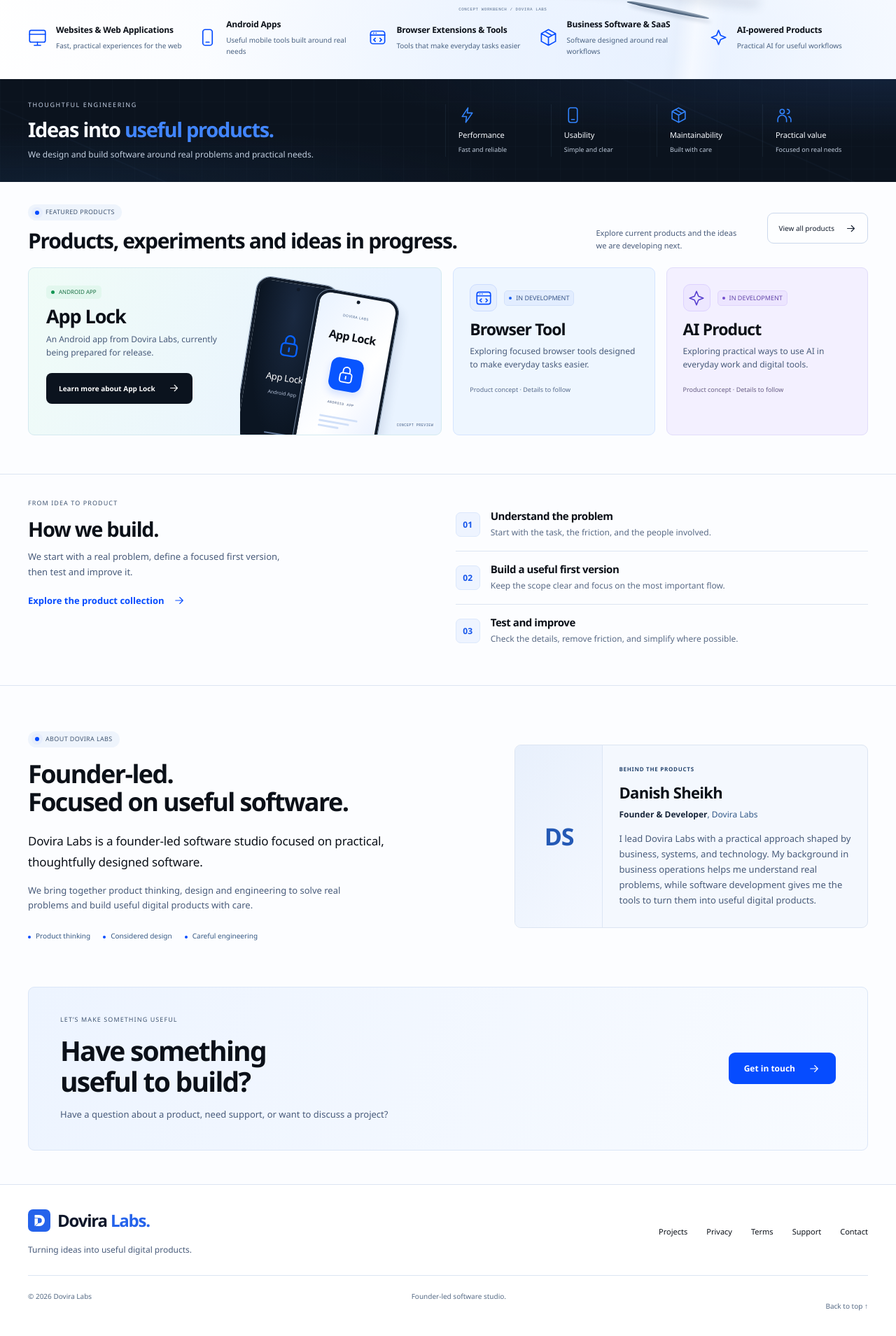
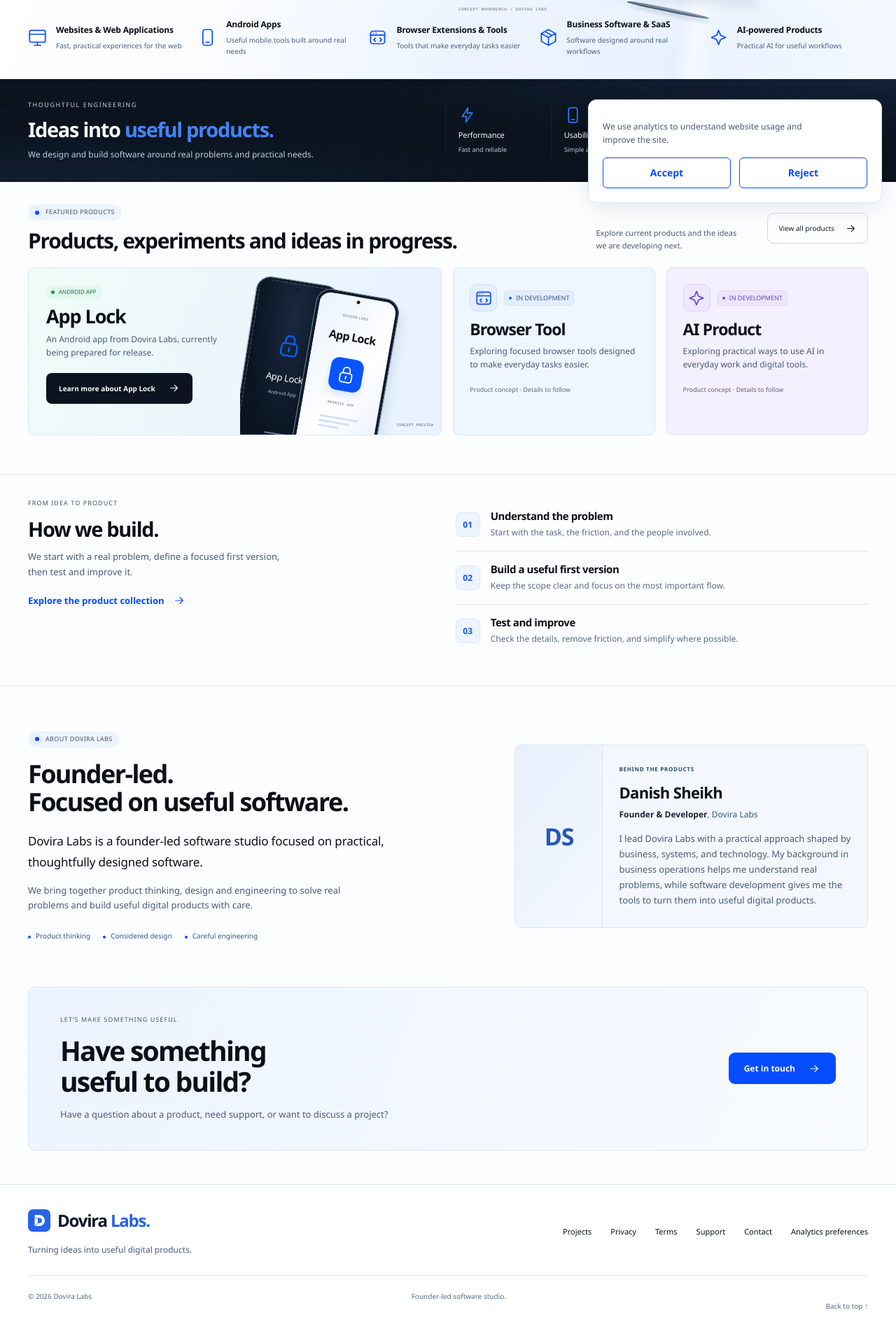
Before and after one commit to DoviraLabs/doviralabs.com, a React (Vite) app: page / in a window 1280 px wide. Shown: the part 490-2399 px from the top of the page at 70% size. Built offline with nearby package versions, Linux system fonts and the light colour scheme.

Commit message:
Add analytics consent controls

```diff
--- a/index.html
+++ b/index.html
@@ -2,13 +2,38 @@
 <html lang="en">
   <head>
     <!-- Google tag (gtag.js) -->
-    <script async src="https://www.googletagmanager.com/gtag/js?id=G-SQXMD4F5YT"></script>
     <script>
       window.dataLayer = window.dataLayer || [];
       function gtag(){dataLayer.push(arguments);}
+      gtag('consent', 'default', {
+        analytics_storage: 'denied',
+        ad_storage: 'denied',
+        ad_user_data: 'denied',
+        ad_personalization: 'denied'
+      });
+      window.analyticsConsent = {
+        choice: null,
+        set: function(choice) {
+          this.choice = choice;
+          gtag('consent', 'update', {
+            analytics_storage: choice === 'accepted' ? 'granted' : 'denied',
+            ad_storage: 'denied',
+            ad_user_data: 'denied',
+            ad_personalization: 'denied'
+          });
+          try { localStorage.setItem('dovira-analytics-consent', choice); } catch (_) {}
+        }
+      };
+      try {
+        var savedConsent = localStorage.getItem('dovira-analytics-consent');
+        if (savedConsent === 'accepted' || savedConsent === 'rejected') {
+          window.analyticsConsent.set(savedConsent);
+        }
+      } catch (_) {}
       gtag('js', new Date());
       gtag('config', 'G-SQXMD4F5YT');
     </script>
+    <script async src="https://www.googletagmanager.com/gtag/js?id=G-SQXMD4F5YT"></script>
 
     <meta charset="UTF-8" />
     <link rel="icon" type="image/svg+xml" href="/favicon.svg" />
--- /dev/null
+++ b/src/components/AnalyticsConsent.tsx
@@ -0,0 +1,64 @@
+import { useEffect, useRef, useState } from "react";
+import "./analytics-consent.css";
+
+type Choice = "accepted" | "rejected";
+
+declare global {
+  interface Window {
+    analyticsConsent: {
+      choice: Choice | null;
+      set: (choice: Choice) => void;
+    };
+  }
+}
+
+export function AnalyticsConsent() {
+  const [visible, setVisible] = useState(() => !window.analyticsConsent.choice);
+  const [reopened, setReopened] = useState(false);
+  const preferences = useRef<HTMLButtonElement>(null);
+  const panel = useRef<HTMLElement>(null);
+
+  useEffect(() => {
+    if (visible && reopened) panel.current?.focus();
+  }, [visible, reopened]);
+
+  function choose(choice: Choice) {
+    window.analyticsConsent.set(choice);
+    setVisible(false);
+    if (reopened) preferences.current?.focus({ preventScroll: true });
+    else document.getElementById("main")?.focus({ preventScroll: true });
+  }
+
+  return (
+    <>
+      <button
+        ref={preferences}
+        type="button"
+        className="analytics-preferences"
+        aria-expanded={visible}
+        aria-controls={visible ? "analytics-consent" : undefined}
+        onClick={() => { setReopened(true); setVisible(true); }}
+      >
+        Analytics preferences
+      </button>
+      {visible && (
+        <section
+          ref={panel}
+          id="analytics-consent"
+          className="analytics-consent"
+          aria-label="Analytics preferences"
+          aria-describedby="analytics-consent-copy"
+          tabIndex={-1}
+        >
+          <p id="analytics-consent-copy">
+            We use analytics to understand website usage and improve the site.
+          </p>
+          <div className="analytics-consent-actions">
+            <button type="button" onClick={() => choose("accepted")}>Accept</button>
+            <button type="button" onClick={() => choose("rejected")}>Reject</button>
+          </div>
+        </section>
+      )}
+    </>
+  );
+}
--- /dev/null
+++ b/src/components/analytics-consent.css
@@ -0,0 +1,46 @@
+.analytics-preferences {
+  padding: 0;
+  min-height: 44px;
+  border: 0;
+  background: transparent;
+  color: inherit;
+  cursor: pointer;
+  text-align: left;
+}
+.analytics-preferences:hover { color: var(--accent); }
+.analytics-consent {
+  position: fixed;
+  z-index: 40;
+  right: 20px;
+  bottom: 20px;
+  width: min(420px, calc(100% - 40px));
+  max-height: calc(100dvh - 40px);
+  overflow-y: auto;
+  padding: 20px;
+  border: 1px solid var(--line);
+  border-radius: 12px;
+  background: var(--surface);
+  color: var(--ink);
+  box-shadow: 0 8px 32px #0b101814;
+  font-size: 14px;
+  line-height: 1.6;
+}
+.analytics-consent-actions { display: flex; gap: 12px; margin-top: 16px; }
+.analytics-consent-actions button {
+  flex: 1;
+  min-height: 44px;
+  padding: 8px 16px;
+  border: 1px solid var(--accent);
+  border-radius: 6px;
+  background: var(--surface);
+  color: var(--accent);
+  font-weight: 600;
+  cursor: pointer;
+}
+.analytics-consent-actions button:hover { background: #eef4fc; }
+.analytics-consent:focus-visible,
+.analytics-consent button:focus-visible,
+.analytics-preferences:focus-visible { outline: 3px solid var(--accent); outline-offset: 3px; }
+@media (max-width: 430px) {
+  .analytics-consent { right: 12px; bottom: 12px; width: calc(100% - 24px); padding: 16px; }
+}
--- a/src/data/legal.ts
+++ b/src/data/legal.ts
@@ -4,7 +4,7 @@
     "label": "STUDIO INFORMATION",
     "title": "Privacy Policy",
     "intro": "How Dovira Labs handles personal information when you use this website or contact us.",
-    "updated": "2026-09-13",
+    "updated": "2026-09-17",
     "sections": [
       {
         "title": "About this policy",
@@ -20,7 +20,7 @@
       },
       {
         "title": "Website analytics",
-        "copy": "We use Google Analytics to understand website traffic and how visitors use the site, such as which pages are viewed and how visitors arrive. This information helps us understand and improve the website. Google may process technical and usage information in accordance with its own privacy terms."
+        "copy": "We use Google Analytics to understand website usage and improve the site. You can accept or reject analytics. Your choice is remembered in your browser, and you can change it at any time using Analytics preferences in the footer."
       },
       {
         "title": "Website operation",
--- a/src/layouts/SiteLayout.tsx
+++ b/src/layouts/SiteLayout.tsx
@@ -1,6 +1,7 @@
 import { useEffect, useState } from "react";
 import { Link, NavLink, Outlet, useLocation } from "react-router-dom";
 import { Icon } from "../components/Icon";
+import { AnalyticsConsent } from "../components/AnalyticsConsent";
 
 export function SiteLayout() {
   const [open, setOpen] = useState(false);
@@ -106,6 +107,7 @@
                   {label}
                 </NavLink>
               ))}
+              <AnalyticsConsent />
             </nav>
           </div>
           <div className="footer-bottom">
```
